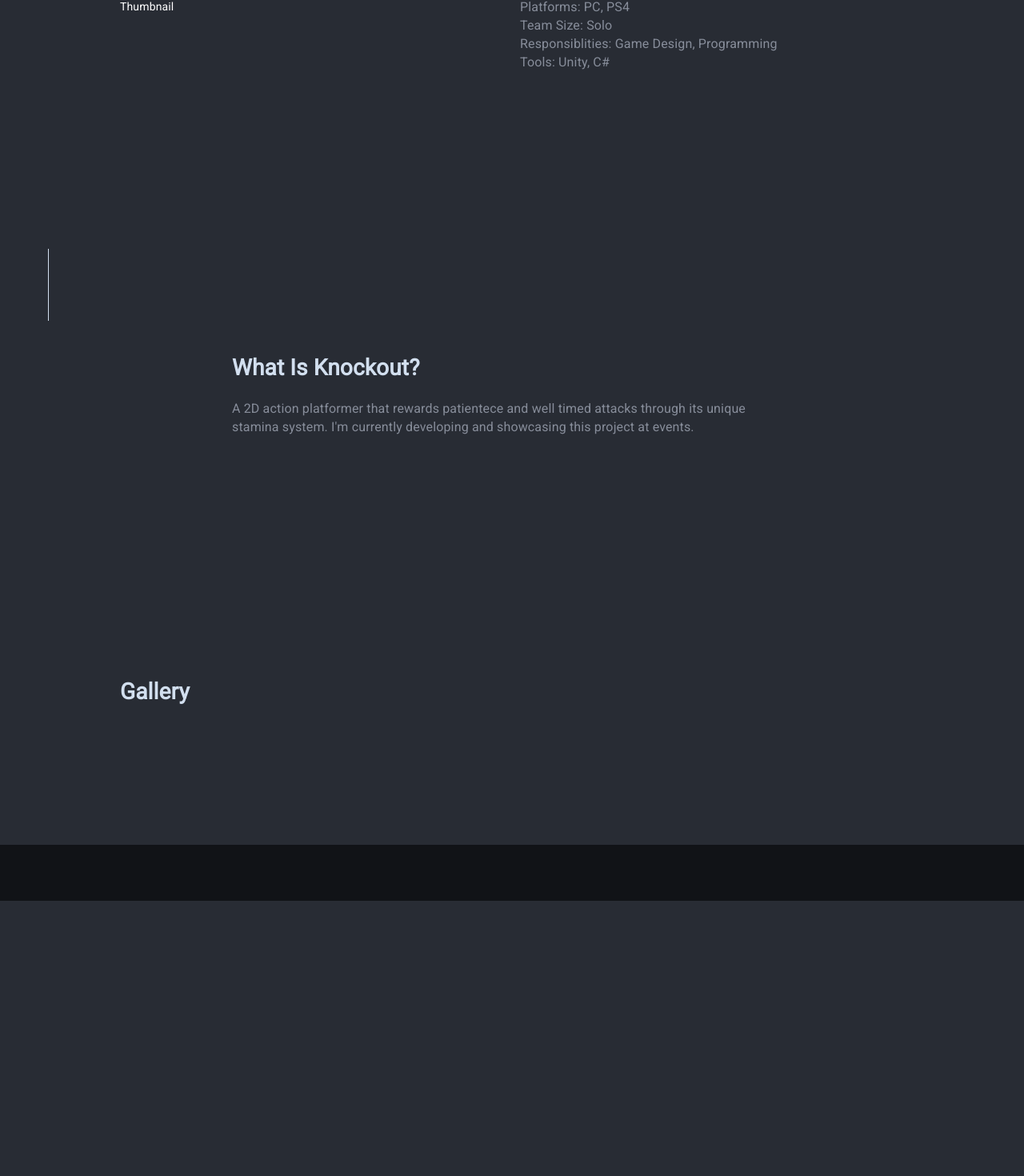
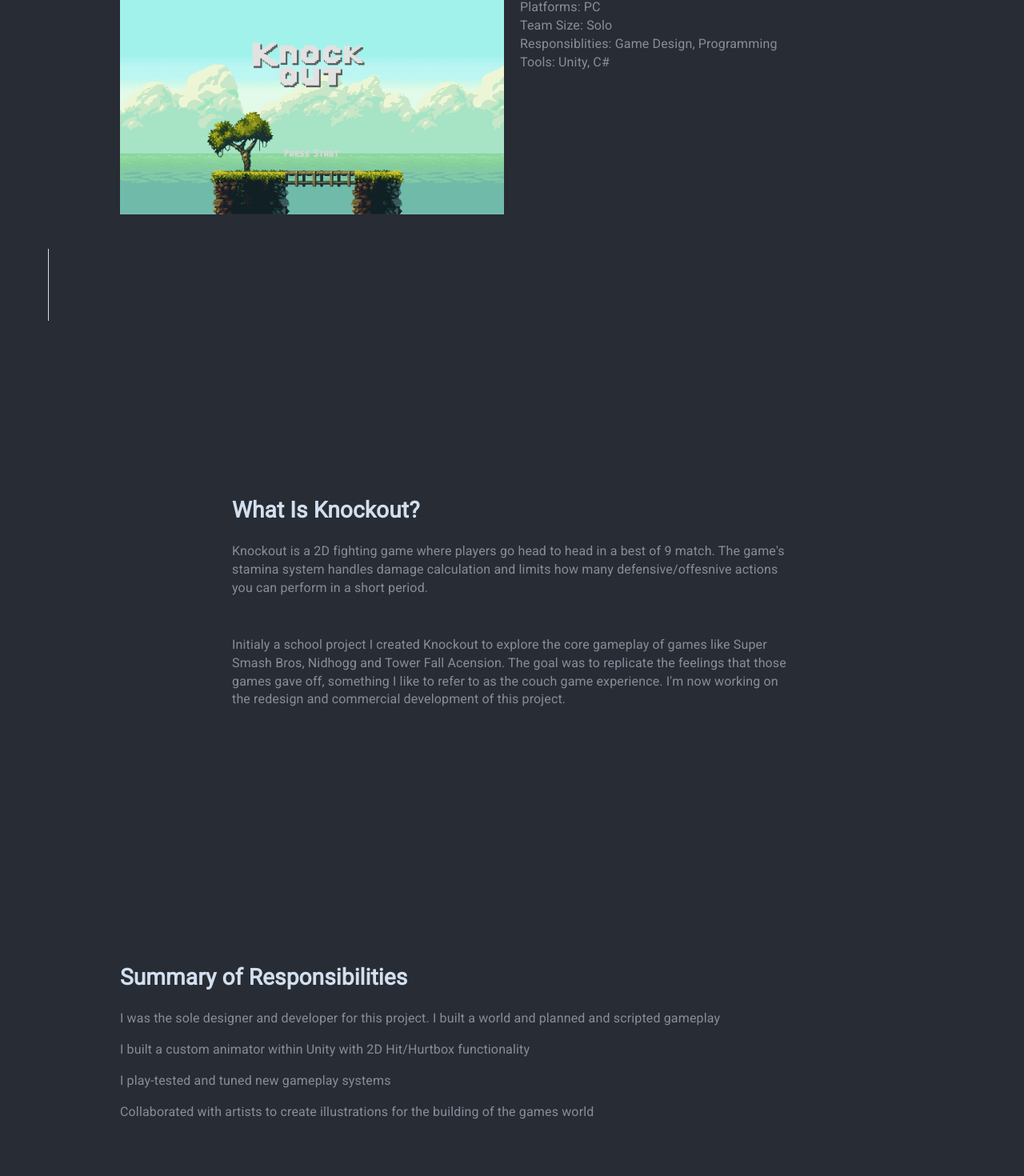
Before and after one commit to Joelforr/v3, a React (Create React App) app: page /knockout in a window 1280 px wide. Shown: the part 399-1869 px from the top of the page at 80% size. Before the commit the page ends 1525 px from the top, so only its background shows below. Built offline with nearby package versions, Linux system fonts and the light colour scheme; a web font is replaced by a local one.

Commit message:
.Enabled project pages .Added more project pages componenets .Added Knockout project page

```diff
--- a/src/components/projectInfo.js
+++ b/src/components/projectInfo.js
@@ -3,6 +3,9 @@ import PropTypes from "prop-types";
 
 import "../Content.scss";
 import "../projectinfo.css";
+
+import { IconButton } from "../components/icons.js";
+import { SvgImage } from "../components/svgImg.js";
 
 import { withStyles } from "@material-ui/core/styles";
 
@@ -18,7 +21,12 @@ class ProjectInfoComponent extends Component {
             <h3 className="h3">{project.title}</h3>
           </div>
           <div className="grid-container">
-            <div className="thumbnail-container">Thumbnail</div>
+            <div className="thumbnail-container">
+              <SvgImage
+                src={require("../assets/" + project.thumbnail)}
+                sizes="(max-width: 700px) 100vw, 700px"
+              ></SvgImage>
+            </div>
             <div className="info-container">
               {Object.keys(project.info).map(key => (
                 <div className="info">
@@ -26,11 +34,30 @@ class ProjectInfoComponent extends Component {
                 </div>
               ))}
               <div className="info">Tools: {project.tags.join(", ")}</div>
+              <div className="ext-link-container">
+                {project.links.map(link => (
+                  <span>
+                    <IconButton icon={link.icon} id={link.id} href={link.url} />
+                  </span>
+                ))}
+              </div>
             </div>
           </div>
         </div>
       </React.Fragment>
     );
+  }
+}
+
+class SectionTitle extends Component {
+  render() {
+    return <div className="section-title">{this.props.children}</div>;
+  }
+}
+
+class SectionBody extends Component {
+  render() {
+    return <div className="desc">{this.props.children}</div>;
   }
 }
 
@@ -41,7 +68,10 @@ class ProjectDesc extends Component {
       <React.Fragment>
         <div className="section-wrapper-b">
           <div className="section-title">What Is {project.title}?</div>
-          <div className="desc">{project.desc.short}</div>
+          <div>
+            <p className="desc">{project.desc.full}</p>
+            <p className="desc additional">{project.desc.additional}</p>
+          </div>
         </div>
       </React.Fragment>
     );
@@ -68,5 +98,5 @@ class ProjectGallery extends Component {
   }
 }
 
-export { ProjectDesc, ProjectGallery };
+export { SectionTitle, SectionBody, ProjectDesc, ProjectGallery };
 export default withStyles(styles)(ProjectInfoComponent);
--- a/src/containers/Projects.js
+++ b/src/containers/Projects.js
@@ -48,8 +48,14 @@ class Projects extends Component {
                     index % 2 == 0 ? "featured-links-r" : "featured-links-l"
                   }
                 >
+                  {index % 2 == 0 && featured.page && (
+                    <div style={{ paddingRight: "16px" }}>
+                      <FloodButton href={featured.page}>Learn More</FloodButton>
+                    </div>
+                  )}
+
                   {featured.links.map(link => (
-                    <span>
+                    <span style={{ alignSelf: "center" }}>
                       <IconButton
                         icon={link.icon}
                         id={link.id}
@@ -57,6 +63,12 @@ class Projects extends Component {
                       />
                     </span>
                   ))}
+
+                  {index % 2 != 0 && featured.page && (
+                    <div style={{ paddingLeft: "16px" }}>
+                      <FloodButton href={featured.page}>Learn More</FloodButton>
+                    </div>
+                  )}
                 </div>
               </div>
               <div
@@ -115,6 +127,11 @@ class Projects extends Component {
                       <div>
                         {/*Disabled learn more button until completion of descriptor pages */}
                         {/*<FloodButton href="/knockout">Learn More</FloodButton>*/}
+                        {project.page && (
+                          <FloodButton href={project.page}>
+                            Learn More
+                          </FloodButton>
+                        )}
                       </div>
                       <ul className="project-tags">
                         {project.tags.map(tag => (
--- a/src/containers/projectPages/Knockout.js
+++ b/src/containers/projectPages/Knockout.js
@@ -1,7 +1,10 @@
 import React, { Component } from "react";
 import PropTypes from "prop-types";
 
+import "../../Content.scss";
+
 import ProjectInfoComponent from "../../components/projectInfo.js";
+import { SectionTitle, SectionBody } from "../../components/projectInfo.js";
 import { ProjectDesc, ProjectGallery } from "../../components/projectInfo.js";
 
 import projects from "../../data/projects.json";
@@ -16,6 +19,24 @@ class Knockout extends Component {
       <React.Fragment>
         <ProjectInfoComponent project={projects.featured[0]} />
         <ProjectDesc project={projects.featured[0]} />
+        <div className="section-wrapper-a">
+          <SectionTitle>Summary of Responsibilities</SectionTitle>
+          <SectionBody>
+            <p>
+              I was the sole designer and developer for this project. I built a
+              world and planned and scripted gameplay
+            </p>
+            <p>
+              I built a custom animator within Unity with 2D Hit/Hurtbox
+              functionality
+            </p>
+            <p>I play-tested and tuned new gameplay systems</p>
+            <p>
+              Collaborated with artists to create illustrations for the building
+              of the games world
+            </p>
+          </SectionBody>
+        </div>
         <ProjectGallery project={projects.featured[0]} />
       </React.Fragment>
     );
--- a/src/data/projects.json
+++ b/src/data/projects.json
@@ -4,21 +4,34 @@
       "type": "game",
       "title": "Knockout",
       "info": {
-        "platforms": ["PC", "PS4"],
+        "platforms": ["PC"],
         "team-size": ["Solo"],
         "responsiblities": ["Game Design", "Programming"]
       },
       "desc": {
-        "short": "A 2D action platformer that rewards patientece and well timed attacks through its unique stamina system. I'm currently developing and showcasing this project at events.",
-        "full": null
+        "short": "A 2D fighitng game that rewards patientece and well timed attacks through its unique stamina system. I'm currently developing and showcasing this project at events.",
+        "full": "Knockout is a 2D fighting game where players go head to head in a best of 9 match. The game's stamina system handles damage calculation and limits how many defensive/offesnive actions you can perform in a short period.",
+        "additional": "Initialy a school project I created Knockout to explore the core gameplay of games like Super Smash Bros, Nidhogg and Tower Fall Acension. The goal was to replicate the feelings that those games gave off, something I like to refer to as the couch game experience. I'm now working on the redesign and commercial development of this project."
       },
       "thumbnail": "knockout/kno_thumb-00.png",
       "tags": ["Unity", "C#"],
-      "links": []
+      "links": [
+        {
+          "icon": "icons/github.svg",
+          "id": "#Github",
+          "url": "https://github.com/Joelforr/CapstoneRefactor"
+        }
+      ],
+      "page": "/knockout"
     },
     {
       "type": "game",
       "title": "Pulse",
+      "info": {
+        "platforms": ["PC"],
+        "team-size": ["Solo"],
+        "responsiblities": ["Game Design", "Programming", "Art"]
+      },
       "desc": {
         "short": "A action game that challenges the players visual perception and rythm. Invisible projectiles spawn to the rythm of the music, use your pulse to spot them and survive till the end of the song!",
         "full": null
@@ -31,7 +44,8 @@
           "id": "#External",
           "url": "https://joelforr.itch.io/pulse"
         }
-      ]
+      ],
+      "page": ""
     }
   ],
 
@@ -55,7 +69,8 @@
           "id": "#External",
           "url": "https://ayl.itch.io/flight-club"
         }
-      ]
+      ],
+      "page": ""
     }
   ]
 }
--- a/src/projectinfo.css
+++ b/src/projectinfo.css
@@ -28,6 +28,10 @@
   text-transform: capitalize;
 }
 
+.ext-link-container {
+  margin-top: 28px;
+}
+
 .section-title {
   font-size: 28px;
   font-weight: 600;
@@ -39,3 +43,7 @@
   font-size: 16px;
   color: #878d9a;
 }
+
+.additional {
+  margin-top: 48px;
+}
```
